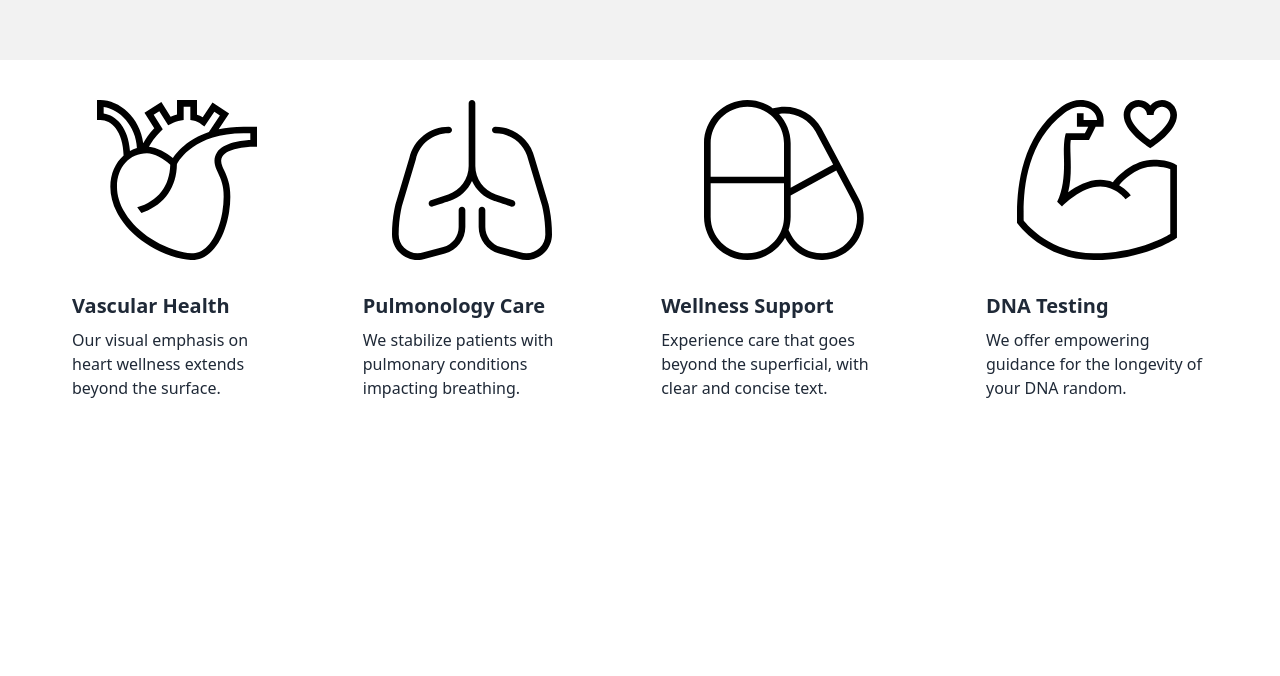
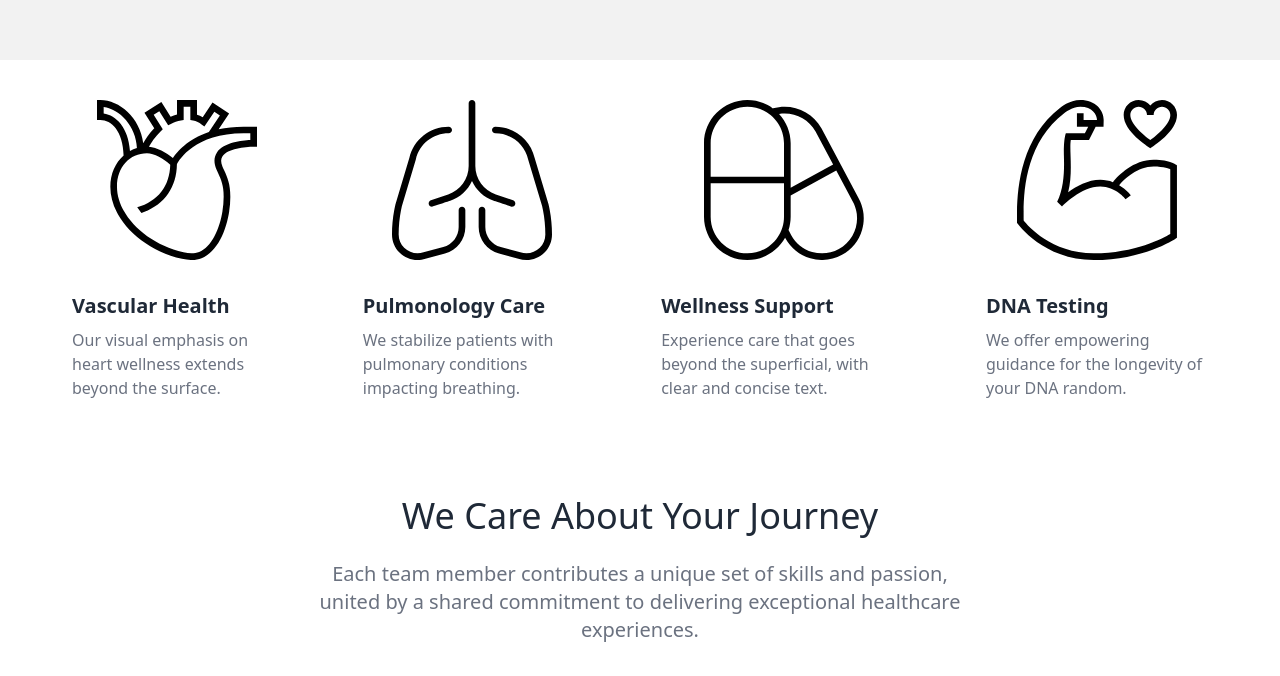
Before and after one commit to gregdavisdev/paramount-beta, a SvelteKit app: page / in a window 1280 px wide. Shown: the part 806-1482 px from the top of the page. Before the commit the page ends 1278 px from the top, so only its background shows below. Built offline with nearby package versions, Linux system fonts and the light colour scheme; no server answers.

Commit message:
Added text before team section

```diff
--- a/src/routes/+page.svelte
+++ b/src/routes/+page.svelte
@@ -33,7 +33,7 @@
     </figure>
     <div class="card-body">
       <h2 class="card-title">Vascular Health</h2>
-      <p>Our visual emphasis on heart wellness extends beyond the surface.</p>
+      <p class="text-gray-500">Our visual emphasis on heart wellness extends beyond the surface.</p>
     </div>
   </div>
 
@@ -43,7 +43,7 @@
     </figure>
     <div class="card-body">
       <h2 class="card-title">Pulmonology Care</h2>
-      <p>We stabilize patients with pulmonary conditions impacting breathing.</p>
+      <p class="text-gray-500">We stabilize patients with pulmonary conditions impacting breathing.</p>
     </div>
   </div>
 
@@ -53,7 +53,7 @@
     </figure>
     <div class="card-body">
       <h2 class="card-title">Wellness Support</h2>
-      <p>Experience care that goes beyond the superficial, with clear and concise text.</p>
+      <p class="text-gray-500">Experience care that goes beyond the superficial, with clear and concise text.</p>
     </div>
   </div>
 
@@ -63,7 +63,14 @@
     </figure>
     <div class="card-body">
       <h2 class="card-title">DNA Testing</h2>
-      <p>We offer empowering guidance for the longevity of your DNA random.</p>
+      <p class="text-gray-500">We offer empowering guidance for the longevity of your DNA random.</p>
     </div>
   </div>
 </div>
+
+<div class="text-center pb-12">
+  <h2 class="text-4xl p-6">We Care About Your Journey</h2>
+  <p class="text-gray-500 text-xl">Each team member contributes a unique set of skills and passion,</p>
+  <p class="text-gray-500 text-xl">united by a shared commitment to delivering exceptional healthcare</p>
+  <p class="text-gray-500 text-xl">experiences.</p>
+</div>
```
